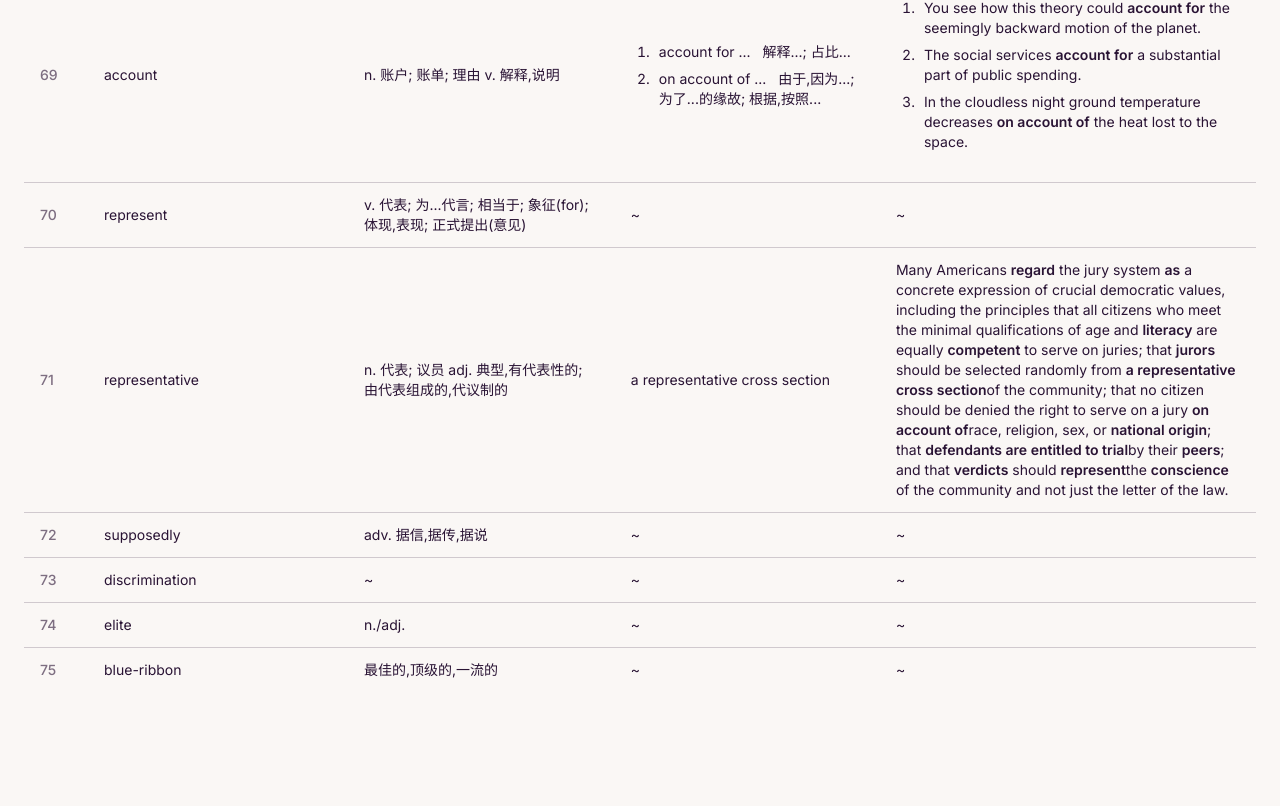
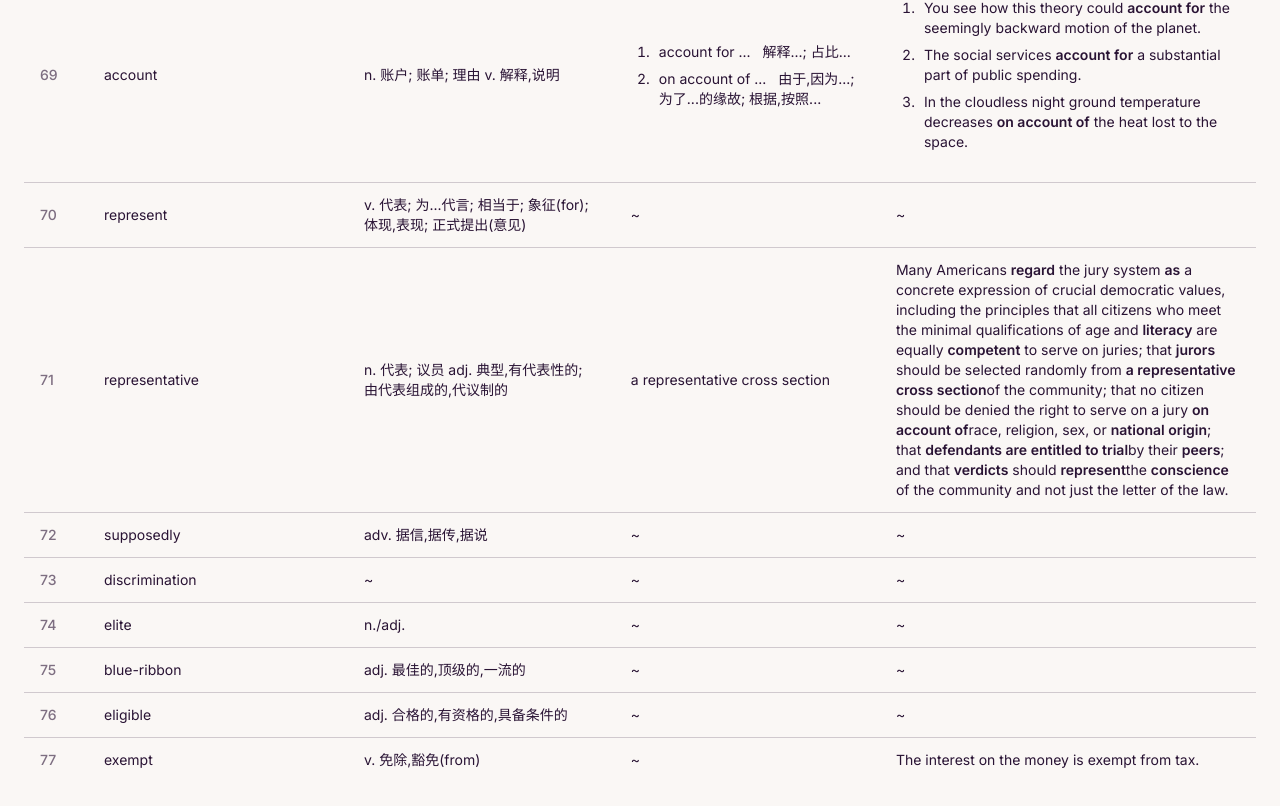
Before and after one commit to xyt-dev/webnotes, a Next.js app: page /english/words in a window 1280 px wide. Shown: the part 3906-4712 px from the top of the page. Before the commit the page ends 4650 px from the top, so only its background shows below. Built offline with nearby package versions, Linux system fonts and the light colour scheme.

Commit message:
optimize math format, update

```diff
--- a/src/app/english/words/page.tsx
+++ b/src/app/english/words/page.tsx
@@ -292,7 +292,15 @@ export default function EnglishWords() {
           <td>elite</td> <td>n./adj.</td>
         </tr>
         <tr>
-          <td>blue-ribbon</td> <td>最佳的,顶级的,一流的</td>
+          <td>blue-ribbon</td> <td>adj. 最佳的,顶级的,一流的</td>
+        </tr>
+        <tr>
+          <td>eligible</td> <td>adj. 合格的,有资格的,具备条件的</td>
+        </tr>
+        <tr>
+          <td>exempt</td> <td>v. 免除,豁免(from)</td>
+          <td></td>
+          <td>The interest on the money is exempt from tax.</td>
         </tr>
       </Table>
     </div>
--- a/src/app/math/page.tsx
+++ b/src/app/math/page.tsx
@@ -11,7 +11,8 @@ export default function MathPage() {
       <TextBox>
         <Title1><div className="text-rose-500 underline">张宇1000题</div></Title1>
         <Title2><div className="pb-6">高等数学</div></Title2>
-        <div className="leading-9">
+        <div className="leading-9 prose daisy-prose">
+          <ul>
             <li>[1] 函数伸缩平移可逆变换, 凑函数方程组, 解出f(x)</li>
             <li>等式两边同时作相同运算时, 如果关于函数，注意函数定义域</li>
             <li>[2] 函数值域就是反函数定义域; 解函数二次方程</li>
@@ -45,6 +46,14 @@ export default function MathPage() {
             <li>函数在一点可导，导函数不一定连续(例: <Latex>{`$f(x)=x^2sin(\\frac{1}{x}), f(0)=0$`}</Latex>)</li>
             <li>[40] <Latex>{`$|f(x)| = \\sqrt{f^2(x)} = g(x)$`}</Latex>; 假设-&gt;反证</li>
             <li>[42] <Latex>{`$df(a) = f'(a)dx = f'(a)\\Delta x, \\Delta f(a) = f'(a)\\Delta x+o(\\Delta x)$`}</Latex></li>
+            <li>[44] n个函数乘积的导数</li>
+            <li>[45] 函数绝对值的导数</li>
+            <li>[47] 反函数的导数</li>
+            <li>[48] 隐函数存在定理: F(x, y(x))在点<Latex>{`$(x_0, y_0)$`}</Latex>附近连续 且 <Latex>{`$F'_y$`}</Latex>在该点附近连续
+              且 <Latex>{`$F'_y(x_0, y_0)\\neq0$`}, </Latex><br/>则该点附近存在函数y=y(x)【只是充分条件】且 <Latex>{`$y'(x_0)=-\\frac{1}{tan\\alpha}=-\\frac{F'_x}{F'_y}$`}</Latex><br />
+              <Latex>{`F(x, y)`}</Latex>在<Latex>{`$tan\\alpha=\\frac{F'_y}{F'_x}$`}</Latex>方向上函数变化率最快, 在<Latex>{`$tan\\alpha=-\\frac{F'_x}{F'_y}$`}</Latex>方向上为等高线
+            </li>
+          </ul>
         </div>
       </TextBox>
     </div>
```
Lines whose indentation alone changed are shown as unchanged.
